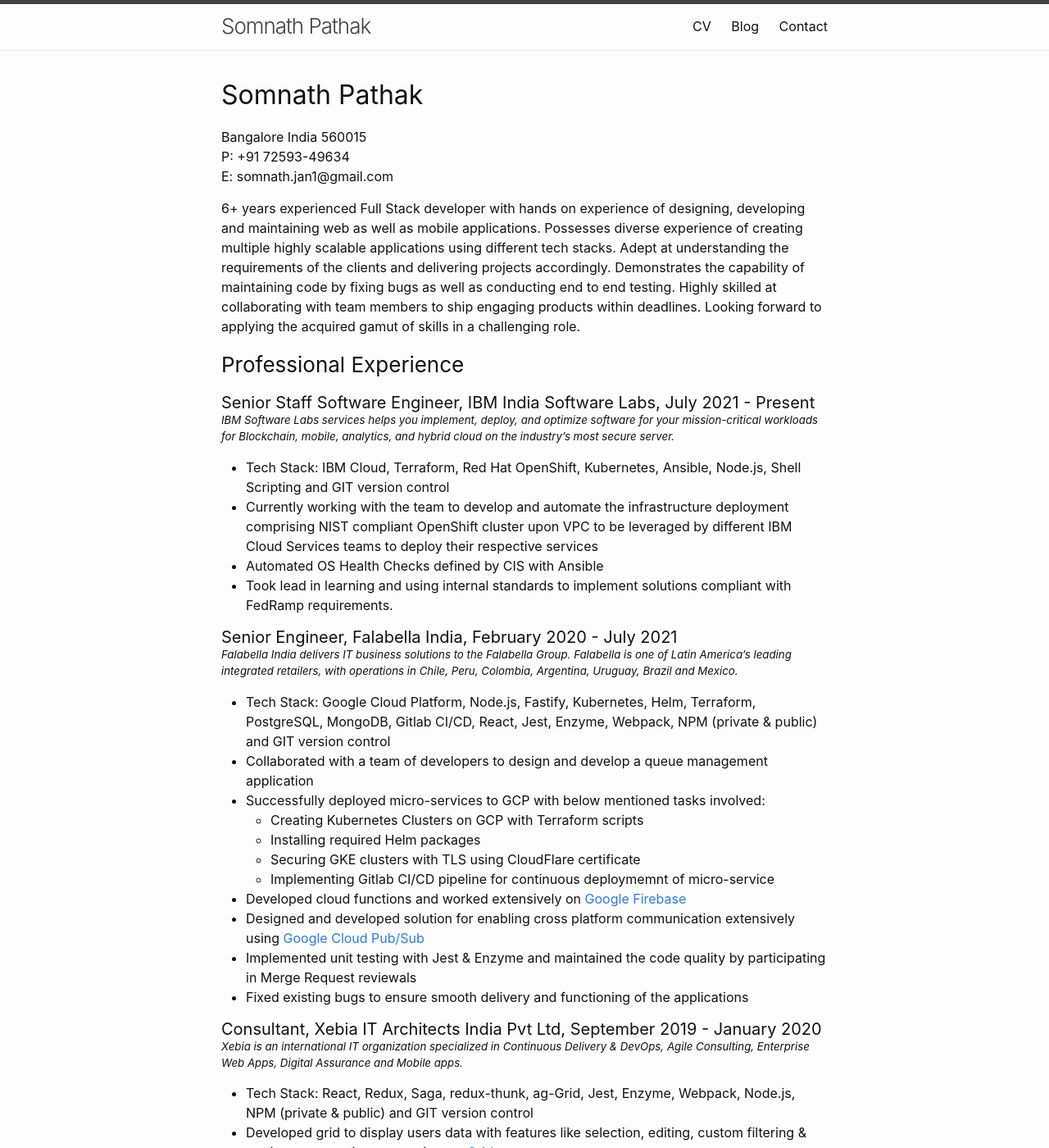
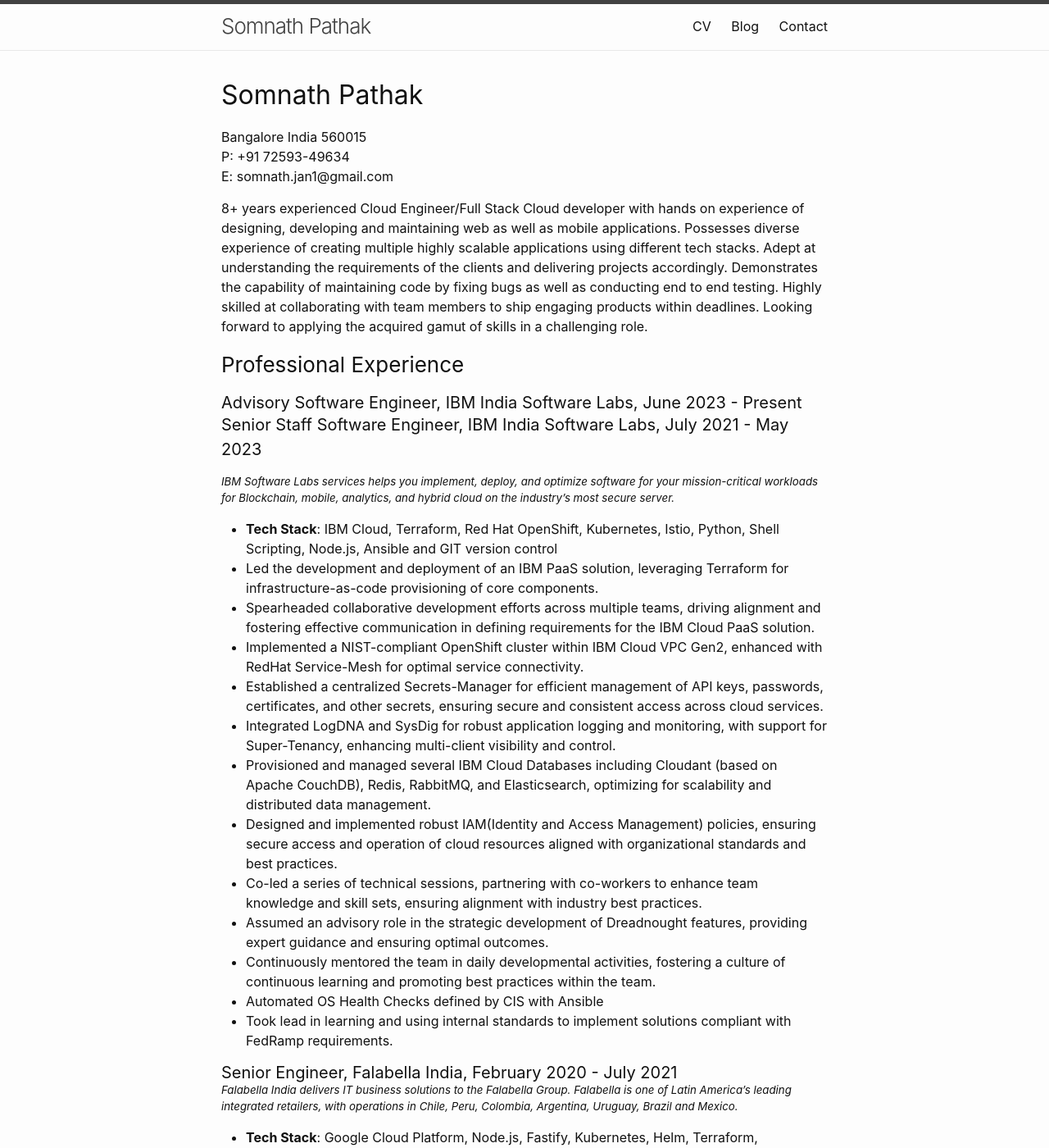
Before and after one commit to somnathpathak/web, a Jekyll site: the page built from cv/index.md, in a window 1280 px wide and 1400 px high. Shown: the whole window at 82% size. Built offline with Jekyll 4.4.1, drawn with Linux system fonts in a browser that asks for light colours; some of the changed text lies outside the part shown.

Commit message:
update resume ibm isl

```diff
--- a/cv/index.md
+++ b/cv/index.md
@@ -15,24 +15,34 @@ Bangalore India 560015
 P: +91 72593-49634
 E: somnath.jan1@gmail.com
 
-6+ years experienced Full Stack developer with hands on experience of designing, developing and maintaining web as well as mobile applications. Possesses diverse experience of creating multiple highly scalable applications using different tech stacks. Adept at understanding the requirements of the clients and delivering projects accordingly. Demonstrates the capability of maintaining code by fixing bugs as well as conducting end to end testing. Highly skilled at collaborating with team members to ship engaging products within deadlines. Looking forward to applying the acquired gamut of skills in a challenging role.
+8+ years experienced Cloud Engineer/Full Stack Cloud developer with hands on experience of designing, developing and maintaining web as well as mobile applications. Possesses diverse experience of creating multiple highly scalable applications using different tech stacks. Adept at understanding the requirements of the clients and delivering projects accordingly. Demonstrates the capability of maintaining code by fixing bugs as well as conducting end to end testing. Highly skilled at collaborating with team members to ship engaging products within deadlines. Looking forward to applying the acquired gamut of skills in a challenging role.
 
 [//]: <> _______________________________________
 
 ### Professional Experience
 
 {: .header-with-subheader}
-#### Senior Staff Software Engineer, IBM India Software Labs, July 2021 - Present
+#### Advisory Software Engineer, IBM India Software Labs, June 2023 - Present
+#### Senior Staff Software Engineer, IBM India Software Labs, July 2021 - May 2023
 ##### *IBM Software Labs services helps you implement, deploy, and optimize software for your mission-critical workloads for Blockchain, mobile, analytics, and hybrid cloud on the industry's most secure server.*
-+ Tech Stack: IBM Cloud, Terraform, Red Hat OpenShift, Kubernetes, Ansible, Node.js, Shell Scripting and GIT version control
-+ Currently working with the team to develop and automate the infrastructure deployment comprising NIST compliant OpenShift cluster upon VPC to be leveraged by different IBM Cloud Services teams to deploy their respective services
++ **Tech Stack**: IBM Cloud, Terraform, Red Hat OpenShift, Kubernetes, Istio, Python, Shell Scripting, Node.js, Ansible and GIT version control
++ Led the development and deployment of an IBM PaaS solution, leveraging Terraform for infrastructure-as-code provisioning of core components.
++ Spearheaded collaborative development efforts across multiple teams, driving alignment and fostering effective communication in defining requirements for the IBM Cloud PaaS solution.
++ Implemented a NIST-compliant OpenShift cluster within IBM Cloud VPC Gen2, enhanced with RedHat Service-Mesh for optimal service connectivity.
++ Established a centralized Secrets-Manager for efficient management of API keys, passwords, certificates, and other secrets, ensuring secure and consistent access across cloud services.
++ Integrated LogDNA and SysDig for robust application logging and monitoring, with support for Super-Tenancy, enhancing multi-client visibility and control.
++ Provisioned and managed several IBM Cloud Databases including Cloudant (based on Apache CouchDB), Redis, RabbitMQ, and Elasticsearch, optimizing for scalability and distributed data management.
++ Designed and implemented robust IAM(Identity and Access Management) policies, ensuring secure access and operation of cloud resources aligned with organizational standards and best practices.
++ Co-led a series of technical sessions, partnering with co-workers to enhance team knowledge and skill sets, ensuring alignment with industry best practices.
++ Assumed an advisory role in the strategic development of Dreadnought features, providing expert guidance and ensuring optimal outcomes.
++ Continuously mentored the team in daily developmental activities, fostering a culture of continuous learning and promoting best practices within the team.
 + Automated OS Health Checks defined by CIS with Ansible
 + Took lead in learning and using internal standards to implement solutions compliant with FedRamp requirements.
 
 {: .header-with-subheader}
 #### Senior Engineer, Falabella India, February 2020 - July 2021
 ##### *Falabella India delivers IT business solutions to the Falabella Group. Falabella is one of Latin America's leading integrated retailers, with operations in Chile, Peru, Colombia, Argentina, Uruguay, Brazil and Mexico.*
-+ Tech Stack: Google Cloud Platform, Node.js, Fastify, Kubernetes, Helm, Terraform, PostgreSQL, MongoDB, Gitlab CI/CD, React, Jest, Enzyme, Webpack, NPM (private & public) and GIT version control
++ **Tech Stack**: Google Cloud Platform, Node.js, Fastify, Kubernetes, Helm, Terraform, PostgreSQL, MongoDB, Gitlab CI/CD, React, Jest, Enzyme, Webpack, NPM (private & public) and GIT version control
 + Collaborated with a team of developers to design and develop a queue management application
 + Successfully deployed micro-services to GCP with below mentioned tasks involved:
     - Creating Kubernetes Clusters on GCP with Terraform scripts
@@ -47,7 +57,7 @@ E: somnath.jan1@gmail.com
 {: .header-with-subheader}
 #### Consultant, Xebia IT Architects India Pvt Ltd, September 2019 - January 2020
 ##### *Xebia is an international IT organization specialized in Continuous Delivery & DevOps, Agile Consulting, Enterprise Web Apps, Digital Assurance and Mobile apps.*
-+ Tech Stack: React, Redux, Saga, redux-thunk, ag-Grid, Jest, Enzyme, Webpack, Node.js, NPM (private & public) and GIT version control
++ **Tech Stack**: React, Redux, Saga, redux-thunk, ag-Grid, Jest, Enzyme, Webpack, Node.js, NPM (private & public) and GIT version control
 + Developed grid to display users data with features like selection, editing, custom filtering & sorting, aggregating rows using [ag-Grid](https://www.ag-grid.com/)
 + Implemented unit testing with Jest & Enzyme and maintained the code quality
 + Fixed existing bugs to ensure smooth delivery and functioning of the applications
@@ -55,7 +65,7 @@ E: somnath.jan1@gmail.com
 {: .header-with-subheader}
 #### Software Developer, DXC Technology, April 2018 - September 2019
 ##### *DXC Technology company provides digital information technology (IT) services and solutions. The Company provides a range of services, including analytics, applications, business process, cloud and workload, consulting, enterprise and cloud applications, security, and workplace and mobility.*
-+ Tech Stack: Grommet (react-based component library), React, Redux, Hapi.js, Node.js, NPM (private & public), Redis, Cassandra DB, Apache SOLR, SQL Server and GIT version control
++ **Tech Stack**: Grommet (react-based component library), React, Redux, Hapi.js, Node.js, NPM (private & public), Redis, Cassandra DB, Apache SOLR, SQL Server and GIT version control
 + Collaborated with a team of experts to design and develop a [PaaS](https://en.wikipedia.org/wiki/Platform_as_a_service) application
 + Implemented new and maintained existing back-end micro-services containing REST APIs developed with [Hapi.js](https://hapi.dev/) and Node.js, demonstrating service-oriented architecture and focus on client’s needs
 + Studied, evaluated, and proposed solutions to complex architectural challenges for the purpose of introducing new features e.g. updated [Apache SOLR](https://lucene.apache.org/solr/) indexing pattern for textual data, which in turn increased the performance of search queries
@@ -67,7 +77,7 @@ E: somnath.jan1@gmail.com
 {: .header-with-subheader}
 #### Full Stack Developer, Quotient Digital Solutions Pvt Ltd(Capiatl Quotient), May 2017 - April 2018
 ##### *CapitalQuotient’s platform provides end-to-end solutions to its clients including financial planning, household budgeting, debt planning and portfolio re-balancing etc.*
-+ Tech Stack: Materialize CSS-framework, AngularJS, jQuery, JSON, underscoreJS, Node.js, ExpressJS, MySQL, Redis, RethinkDB, AWS-EC2 and GIT version control
++ **Tech Stack**: Materialize CSS-framework, AngularJS, jQuery, JSON, underscoreJS, Node.js, ExpressJS, MySQL, Redis, RethinkDB, AWS-EC2 and GIT version control
 + Instrumental in creating the company's B2B web app from ground up with the given front-end and back-end technologies
 + Successfully integrated the OTP verification via mobile and email using [Redis](https://redis.io/), an in-memory database
 + Developed CSV file upload/download functionality to enhance leads management for the clients
@@ -99,16 +108,37 @@ E: somnath.jan1@gmail.com
 
 {: .custom-table}
 | **Key Skills** | Bug Fixing & Troubleshooting, Client Requirements, Stable codebase, End to end Testing, Mobile Apps, Web Apps, Highly Scalable Applications, Stakeholder Management, Process Optimization, Solutions Architecture & Delivery |
-| **Technical Skills** | React, Redux, AngularJS, ReactNative, CSS3, HTML5, Bootstrap, ES6, Jquery, Webpack, REST API, JSON, Node, NPM, Hapi.js, Express.js, MySQL, PostgreSQL, CassandraDB, Apache SOLR, MongoDB, Neo4j GraphDB, Redis, Red Hat OpenShift, Kubernetes, Helm, Ansible |
+| **Technical Skills** | Infrastructure as Code(IaC)/Terraform, Red Hat OpenShift, Kubernetes, Istio, Python, Shell Scripting, Ansible, Node.js, REST API, Hapi.js, Express.js, React, Redux, AngularJS, ReactNative, CSS3, HTML5, Webpack, MySQL, PostgreSQL, CassandraDB, Apache SOLR, MongoDB, Neo4j GraphDB, Redis |
 | **Version Control** | Git, GitHub, GitLab, Bitbucket |
-| **Cloud Platforms** | IBM Cloud, GCP, AWS |
+| **Cloud Platforms** | IBM Cloud, AWS(Amazon Web Services) and GCP(Google Cloud Platform) |
 | **Applications** | Visual Studio Code, Sublime, Atom, WebStorm, Adobe Photoshop, Microsoft Office, Google Drive |
 | **Publishing Platforms** | Jekyll, GitHub Pages |
 | **OS/Environments** | Mac, Linux, Windows |
 
 [//]: <> _______________________________________
 
+### Certifications
+
++ [IBM Cloud Technical Advocate](https://www.credly.com/badges/5172968e-5420-4658-871b-956f6ef2d3a6/linked_in_profile) - July 2023
+    + Successfully completed and attained the IBM Cloud Technical Advocate certification, demonstrating advanced proficiency in IBM Cloud with areas of focus including cloud components, architecture, and methodologies.
++ [Terraform on IBM Cloud - Intermediate](https://www.credly.com/badges/f386fa70-8543-4efb-89ee-af89a080776a/public_url) - October 2022
+    + Acquired in-depth knowledge of Infrastructure as Code (IaC) principles and their application within cloud environments using Terraform.
+    + Demonstrated proficiency in:
+        + Installing Terraform CLI and configuring the IBM Cloud Provider plug-in.
+        + Locating necessary Terraform resources and data sources.
+        + Crafting and interpreting Terraform configuration files and execution plans.
+        + Deploying Terraform configurations within IBM Cloud.
+        + Analyzing Terraform logs and adeptly troubleshooting errors.
++ Full Stack Developer Certification - January 2017
+    + Awarded by Wipro Digital in collaboration with StackRoute (a NIIT initiative).
+
+[//]: <> _______________________________________
+
 ### Education
+
+{: .header-with-subheader}
+#### Post Graduate Program(PGP), Artificial Intelligence and Machine Learning(PGP-AIML), University of Texas at Austin and Great Lakes
+##### *Expected Completion: March 2024*
 
 {: .header-with-subheader}
 #### BE, Computer Science and Engineering, Rajiv Gandhi Institute of Technology, Bangalore, India, 2015
```
Also changed, not shown: other parts of cv/index.md (+2 -3 lines), assets/img/avatar-default.png (added), assets/img/avatar.png.
